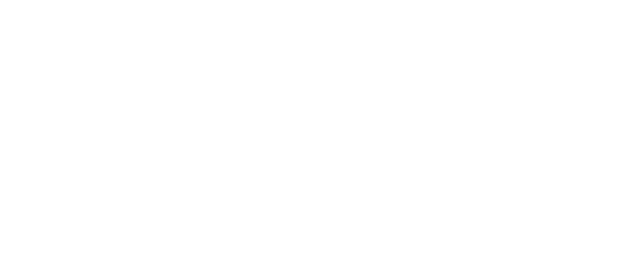
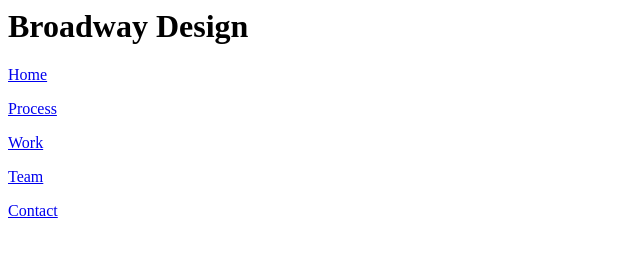
Before and after one commit to lrenjones/Broadway-Design, a plain HTML site: page index.html in a window 1280 px wide. Shown: the whole page, without its empty margins (0-640 px from the left). Drawn offline with Linux system fonts and the light colour scheme.

Commit message:
Add navigation content.

```diff
--- a/index.html
+++ b/index.html
@@ -6,4 +6,12 @@
 </head>
 
 <body>
+  <h1 class="home">Broadway Design</h1>
+  <nav class=top>
+    <p><a class="nav" href="#home">Home</a></p>
+    <p><a class="nav" href="#process">Process</a></p>
+    <p><a class="nav" href="#work">Work</a></p>
+    <p><a class="nav" href="#team">Team</a></p>
+    <p><a class="nav" href="#contact">Contact</a></p>
+  </nav>
 </body>
```
